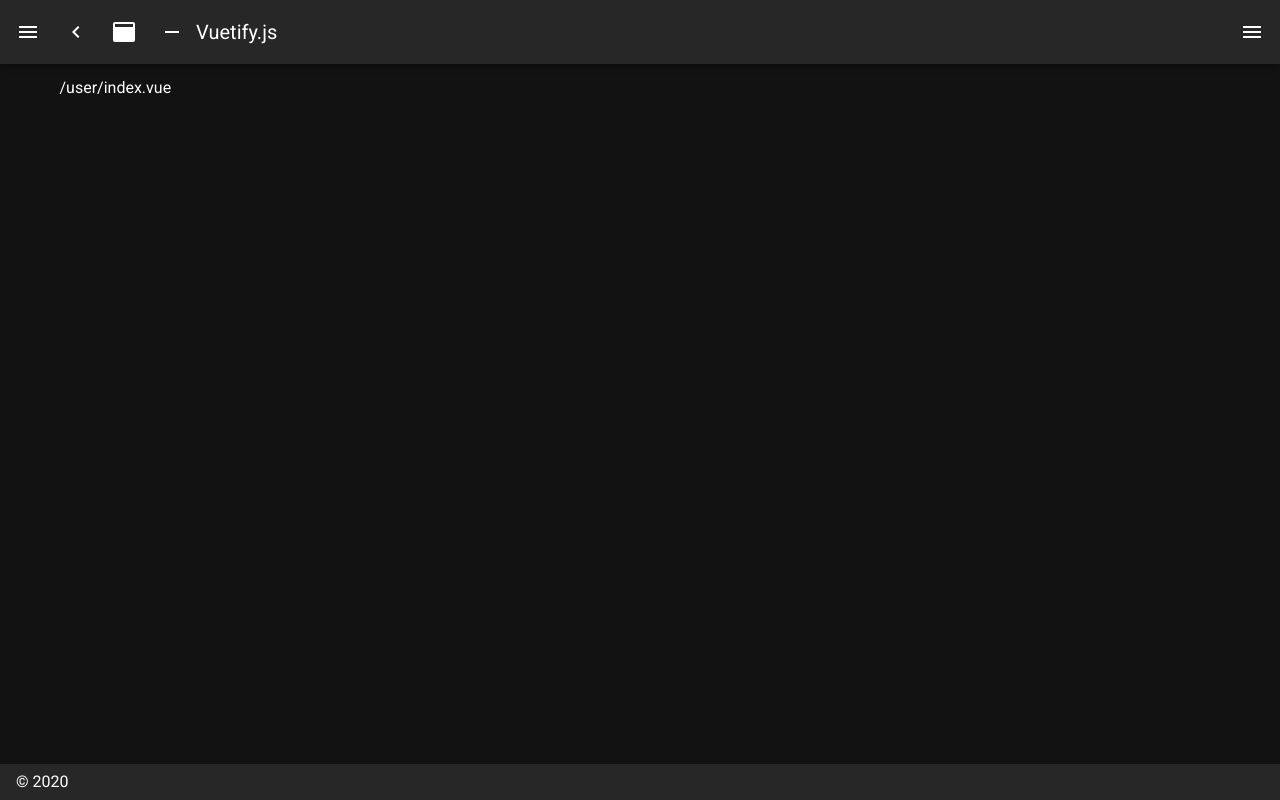
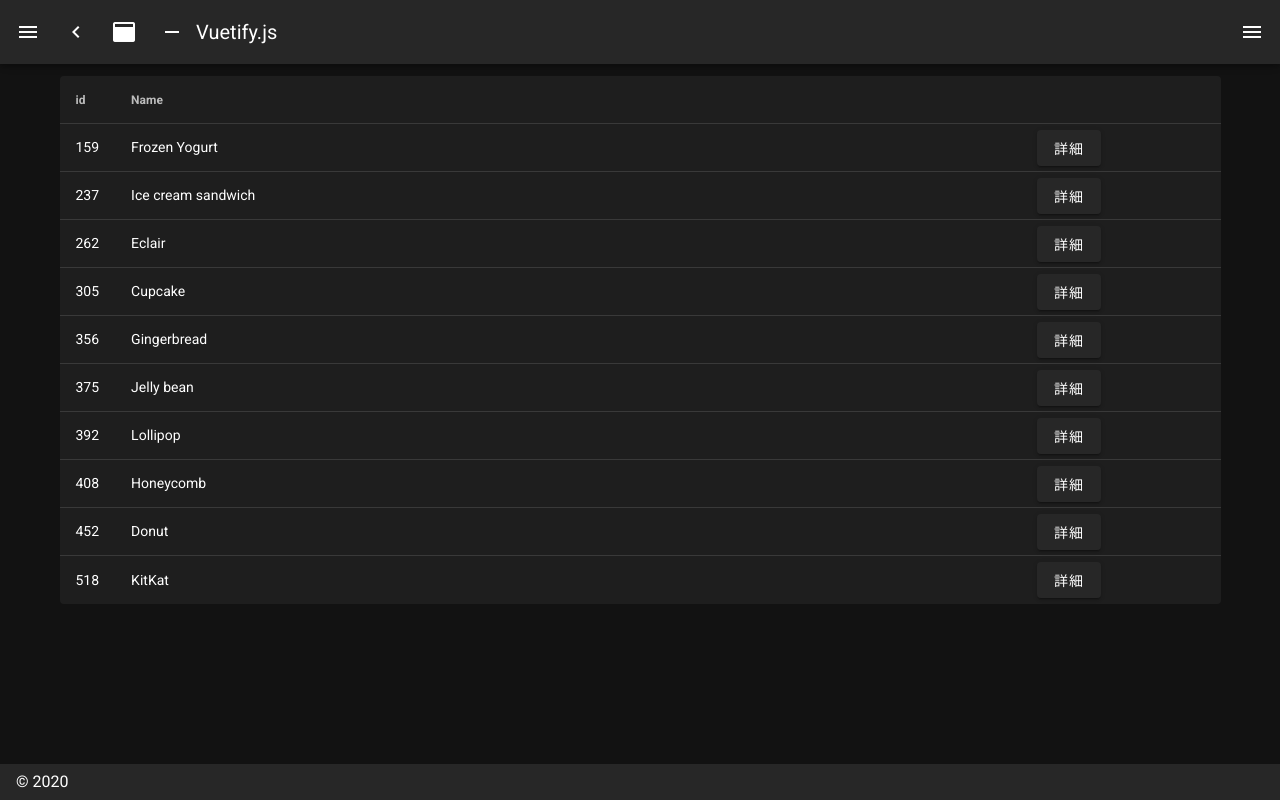
Before and after one commit to idani/nuxt-router-test1, a Nuxt app: page /user in a window 1280 px wide. Built offline with nearby package versions, Linux system fonts and the light colour scheme.

Commit message:
ユーザ一覧のサンプルとなるように書き換え

```diff
--- a/pages/user/index.vue
+++ b/pages/user/index.vue
@@ -1,10 +1,73 @@
 <template>
-  <div>/user/index.vue</div>
+  <v-simple-table>
+    <template v-slot:default>
+      <thead>
+        <tr>
+          <th class="text-left" width="50">id</th>
+          <th class="text-left">Name</th>
+          <th width="200"></th>
+        </tr>
+      </thead>
+      <tbody>
+        <tr v-for="user in users" :key="user.id">
+          <td class="text-right">{{ user.id }}</td>
+          <td>{{ user.name }}</td>
+          <td><v-btn :to="`/user/${user.id}`">詳細</v-btn></td>
+        </tr>
+      </tbody>
+    </template>
+  </v-simple-table>
 </template>
 
 <script>
 export default {
-  name: 'index'
+  name: 'index',
+  data() {
+    return {
+      users: [
+        {
+          name: 'Frozen Yogurt',
+          id: 159
+        },
+        {
+          name: 'Ice cream sandwich',
+          id: 237
+        },
+        {
+          name: 'Eclair',
+          id: 262
+        },
+        {
+          name: 'Cupcake',
+          id: 305
+        },
+        {
+          name: 'Gingerbread',
+          id: 356
+        },
+        {
+          name: 'Jelly bean',
+          id: 375
+        },
+        {
+          name: 'Lollipop',
+          id: 392
+        },
+        {
+          name: 'Honeycomb',
+          id: 408
+        },
+        {
+          name: 'Donut',
+          id: 452
+        },
+        {
+          name: 'KitKat',
+          id: 518
+        }
+      ]
+    }
+  }
 }
 </script>
 
```
